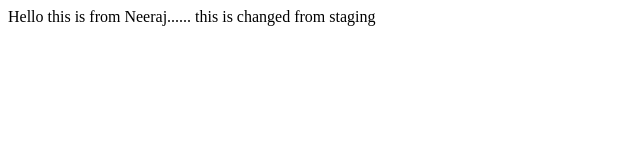
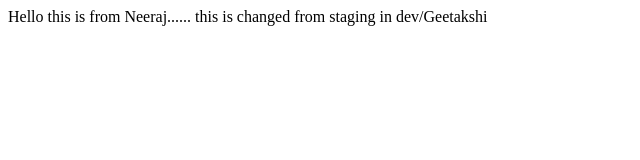
Before and after one commit to Neeraj-Joshi4454/radiquo-test-project, a plain HTML site: page demo.html in a window 1280 px wide. Shown: the whole page, without its empty margins (0-640 px from the left). Drawn offline with Linux system fonts and the light colour scheme.

Commit message:
added new line

```diff
--- a/demo.html
+++ b/demo.html
@@ -8,5 +8,6 @@
 <body>
     Hello this is from Neeraj......
     this is changed from staging
+    in dev/Geetakshi
 </body>
 </html>
```
